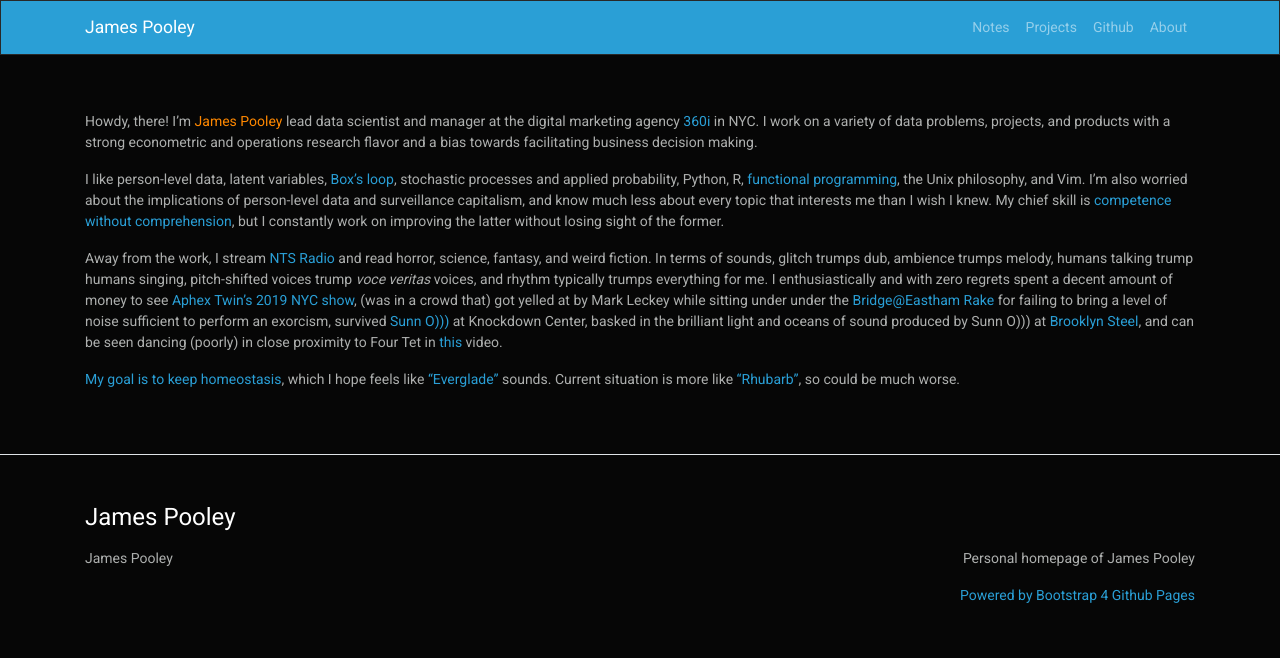
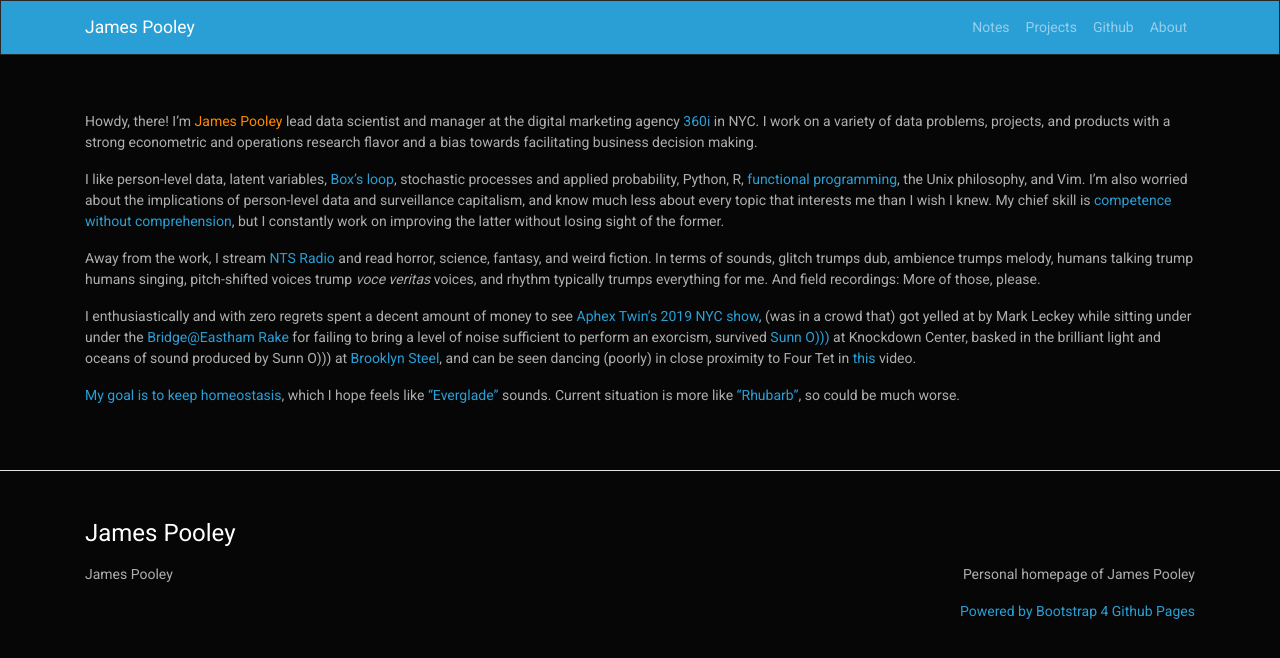
Before and after one commit to jamespooley/archived-jamespooley.github.io, a Jekyll site: the page built from about.md, in a window 1280 px wide. Shown: the top 658 px of the page. Built offline with Jekyll 4.4.1, drawn with Linux system fonts in a browser that asks for light colours; our own code applies the rules of GitHub Pages for plain Markdown files.

Commit message:
Add field recording shout out

```diff
--- a/about.md
+++ b/about.md
@@ -22,7 +22,9 @@ but I constantly work on improving the latter without losing sight of the former
 Away from the work, I stream [NTS Radio](https://www.nts.live) and read horror,
 science, fantasy, and weird fiction. In terms of sounds, glitch trumps dub,
 ambience trumps melody, humans talking trump humans singing, pitch-shifted voices trump
-_voce veritas_ voices, and  rhythm typically trumps everything for me.
+_voce veritas_ voices, and  rhythm typically trumps everything for me. And field
+recordings: More of those, please.
+
 I enthusiastically and with zero regrets spent a decent amount of money
 to see [Aphex Twin's 2019 NYC show](https://www.artforum.com/music/sasha-frere-jones-on-aphex-twin-s-show-at-avant-gardener-79488), (was in a crowd
 that) got yelled at by Mark Leckey while sitting under
```
